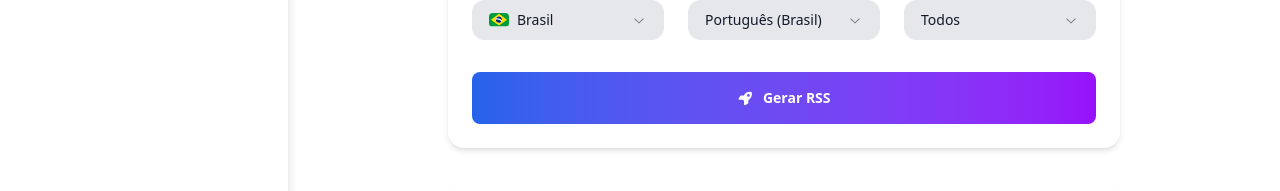
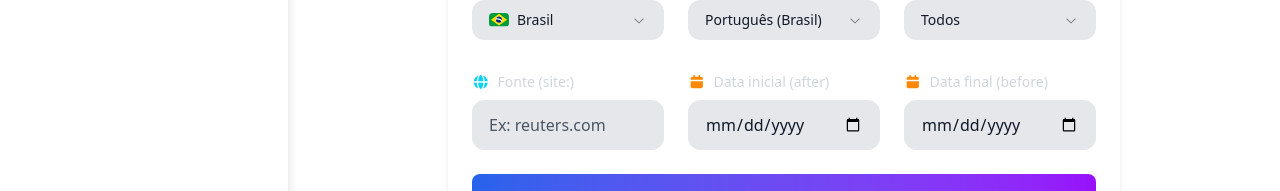
Before and after one commit to SIA-PI/news-next, a Next.js app: page /generator in a window 1280 px wide. Shown: the part 414-605 px from the top of the page. Built offline with nearby package versions, Linux system fonts and the light colour scheme; no server answers.

Commit message:
feat(generator): incluir categoria e salvar feed com webhook
Adiciona campo de categoria, melhora templates e criação de feed.

```diff
--- a/src/app/(protected)/(dashboard)/generator/page.tsx
+++ b/src/app/(protected)/(dashboard)/generator/page.tsx
@@ -48,6 +48,9 @@ interface GeneratorState {
   country: string;
   language: string;
   period: string;
+  afterDate?: string;
+  beforeDate?: string;
+  sourceSite?: string;
   category: string; // Novo campo
   loading: boolean;
   url: string;
@@ -60,6 +63,9 @@ const initialState: GeneratorState = {
   country: 'BR',
   language: 'pt-BR',
   period: 'all',
+  afterDate: '',
+  beforeDate: '',
+  sourceSite: '',
   category: '', // Novo campo
   loading: false,
   url: '',
@@ -106,10 +112,16 @@ function generateRssUrl(
   country: string,
   language: string,
   period = '',
+  opts?: { afterDate?: string; beforeDate?: string; sourceSite?: string }
 ): string {
-  let url = `https://news.google.com/rss/search?q=${encodeURIComponent(
-    topic,
-  )}&hl=${language}&gl=${country}&ceid=${country}:${language}`;
+  const parts: string[] = [];
+  if (topic) parts.push(topic);
+  if (opts?.sourceSite) parts.push(`site:${opts.sourceSite}`);
+  if (opts?.afterDate) parts.push(`after:${opts.afterDate}`);
+  if (opts?.beforeDate) parts.push(`before:${opts.beforeDate}`);
+
+  const q = encodeURIComponent(parts.join(' '));
+  let url = `https://news.google.com/rss/search?q=${q}&hl=${language}&gl=${country}&ceid=${country}:${language}`;
   if (period && period !== 'all') {
     url += `&when=${period}`;
   }
@@ -164,6 +176,9 @@ export default function GeneratorPage() {
     country,
     language,
     period,
+    afterDate,
+    beforeDate,
+    sourceSite,
     category,
     loading,
     url,
@@ -216,7 +231,11 @@ export default function GeneratorPage() {
     }
     dispatch({ type: 'GENERATE_START' });
     await new Promise((r) => setTimeout(r, 800));
-    const newUrl = generateRssUrl(topic, country, language, period);
+    const newUrl = generateRssUrl(topic, country, language, period, {
+      afterDate,
+      beforeDate,
+      sourceSite,
+    });
     dispatch({ type: 'GENERATE_SUCCESS', payload: newUrl });
 
     // A chamada para salvar o feed foi movida para o botão de webhook/salvar
@@ -366,11 +385,54 @@ export default function GeneratorPage() {
                   </SelectTrigger>
                   <SelectContent>
                     <SelectItem value="all">Todos</SelectItem>
-                    <SelectItem value="h">Última hora</SelectItem>
-                    <SelectItem value="d">Últimas 24h</SelectItem>
-                    <SelectItem value="w">Última semana</SelectItem>
+                    <SelectItem value="1h">Última hora</SelectItem>
+                    <SelectItem value="1d">Últimas 24h</SelectItem>
+                    <SelectItem value="7d">Última semana</SelectItem>
                   </SelectContent>
                 </Select>
+              </div>
+            </div>
+
+            {/* Filtros Avançados */}
+            <div className="grid grid-cols-1 md:grid-cols-3 gap-6">
+              {/* Fonte específica */}
+              <div className="space-y-2">
+                <label className="text-sm font-medium text-gray-300 flex items-center gap-2">
+                  <FontAwesomeIcon icon={faGlobe} className="text-cyan-400" />{' '}
+                  Fonte (site:)
+                </label>
+                <Input
+                  value={sourceSite ?? ''}
+                  onChange={(e) => handleFieldChange('sourceSite', e.target.value)}
+                  type="text"
+                  placeholder="Ex: reuters.com"
+                />
+              </div>
+              {/* Data inicial (after) */}
+              <div className="space-y-2">
+                <label className="text-sm font-medium text-gray-300 flex items-center gap-2">
+                  <FontAwesomeIcon icon={faCalendar} className="text-orange-400" />{' '}
+                  Data inicial (after)
+                </label>
+                <Input
+                  value={afterDate ?? ''}
+                  onChange={(e) => handleFieldChange('afterDate', e.target.value)}
+                  type="date"
+                  placeholder="YYYY-MM-DD"
+                />
+              </div>
+              {/* Data final (before) */}
+              <div className="space-y-2">
+                <label className="text-sm font-medium text-gray-300 flex items-center gap-2">
+                  <FontAwesomeIcon icon={faCalendar} className="text-orange-400" />{' '}
+                  Data final (before)
+                </label>
+                <Input
+                  value={beforeDate ?? ''}
+                  onChange={(e) => handleFieldChange('beforeDate', e.target.value)}
+                  type="date"
+                  placeholder="YYYY-MM-DD"
+                />
               </div>
             </div>
 
```
